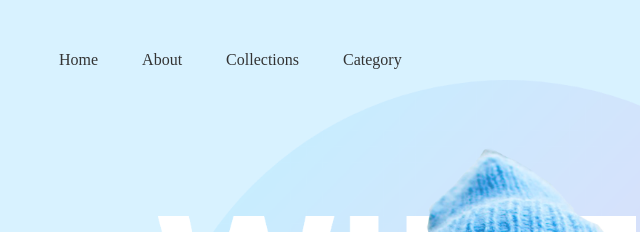
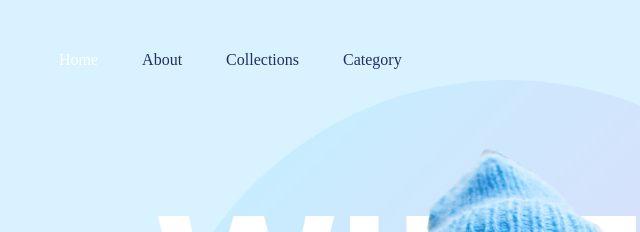
Before and after one commit to Mariam-Levy/landingpage-UrbanFashion, a plain HTML site: page index.html in a window 1280 px wide. In both pictures the pointer is over the link "Home". Shown: the top 232 px of the page, 245-885 px from the left. Drawn offline with Linux system fonts and the light colour scheme.

Commit message:
Agregando algunos detalles

```diff
--- a/styles.css
+++ b/styles.css
@@ -45,7 +45,11 @@ nav ul li {
 
 nav ul li a {
     text-decoration: none;
-    color: #333;
+    color: #232d60;
+}
+
+a:hover {
+    color: white;
 }
 
 .content h1 {
@@ -107,3 +111,13 @@ nav ul li a {
     padding-right: 20px;
     font-size: 14px;
 }
+
+.social-links a:hover {
+    color: #ffc6ff;
+}
+
+/* --------- MEDIA QUERIES -------- */
+
+@media screen and (min-width: 800px) {
+
+}
```
